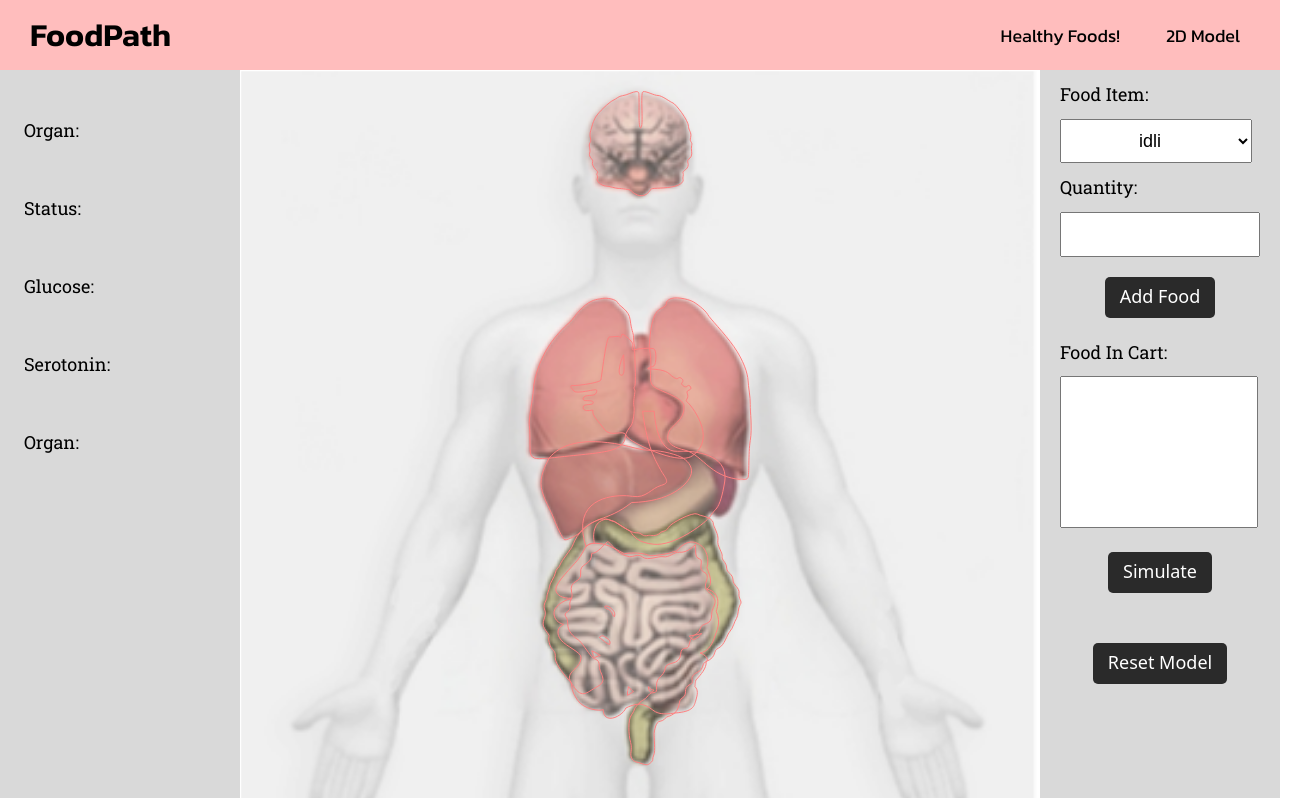
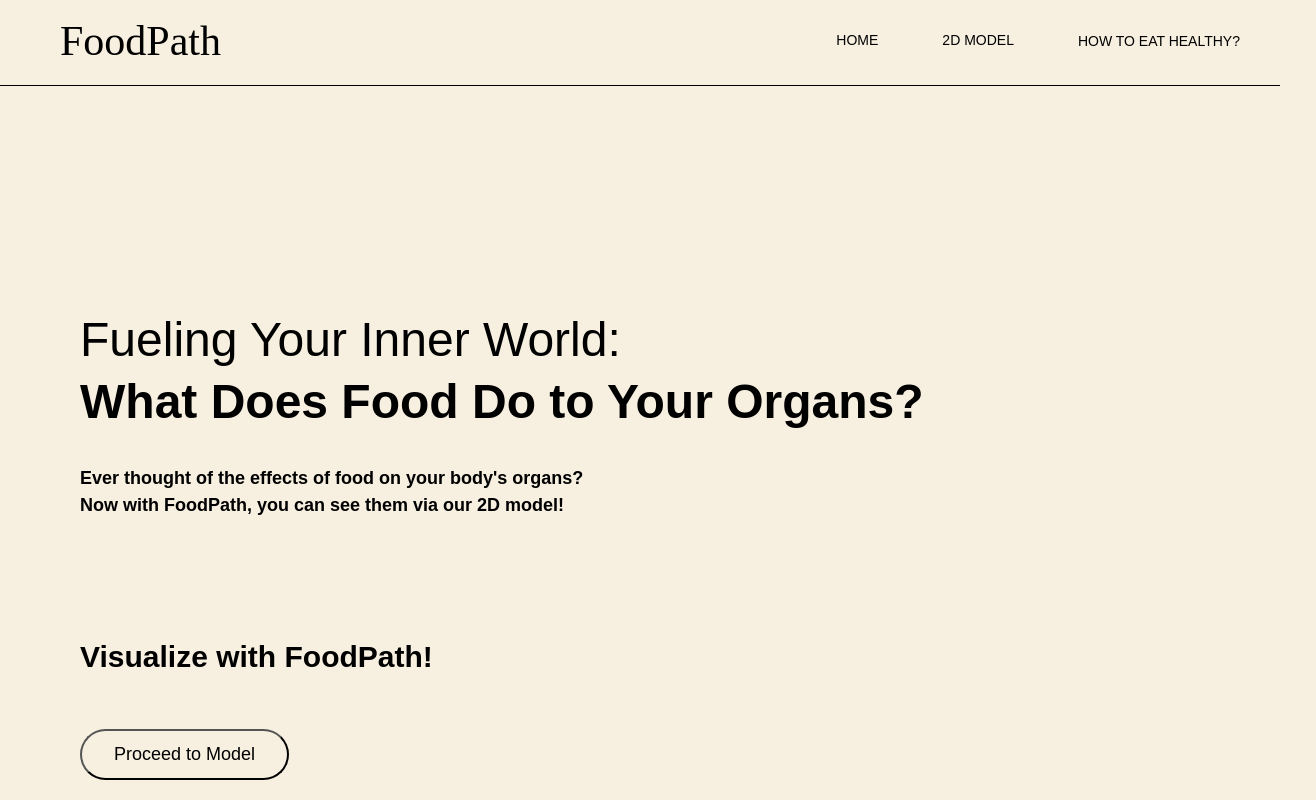
Before and after one commit to nithishgouds/foodpath, a React (Create React App) app in the folder frontend/: page / in a window 1280 px wide. Shown: the top 800 px of the page, 1316 px wide, since content can reach past the window. Built offline with nearby package versions, Linux system fonts and the light colour scheme.

Commit message:
Added Homepage

```diff
--- a/frontend/src/App.js
+++ b/frontend/src/App.js
@@ -1,15 +1,10 @@
-import logo from './logo.svg';
-import './App.css';
+
 import React, { useState, useEffect } from 'react';
-import axios from 'axios';
-import Navbar from './model2d/navbar'
-import Content from './model2d/content';
-import Model2dpage from './model2dpage';
-
+import HomePage from "./homepage/HomePage";
 function App() {
   return (
     <div >
-      <Model2dpage />
+      <HomePage/>
     </div>
   );
 }
--- a/frontend/src/homepage/Footer.jsx
+++ b/frontend/src/homepage/Footer.jsx
@@ -1,4 +1,5 @@
 import React from 'react';
+import './homepagestyle.css';
 
 function Footer() {
     return (
--- a/frontend/src/homepage/HeroSection.jsx
+++ b/frontend/src/homepage/HeroSection.jsx
@@ -1,5 +1,6 @@
 // eslint-disable-next-line no-unused-vars
 import React from 'react';
+import './homepagestyle.css';
 
 const HeroSection = () => {
     return (
--- a/frontend/src/homepage/snavbar.jsx
+++ b/frontend/src/homepage/snavbar.jsx
@@ -1,5 +1,6 @@
 // eslint-disable-next-line no-unused-vars
 import React, { useState, useEffect } from 'react';
+import './homepagestyle.css';
 function Snavbar() {
     const [showHeader, setShowHeader] = useState(true);
     const [lastScrollY, setLastScrollY] = useState(0);
```
Also changed, not shown: 2 other files (tests, documents, lock files or other folders).
